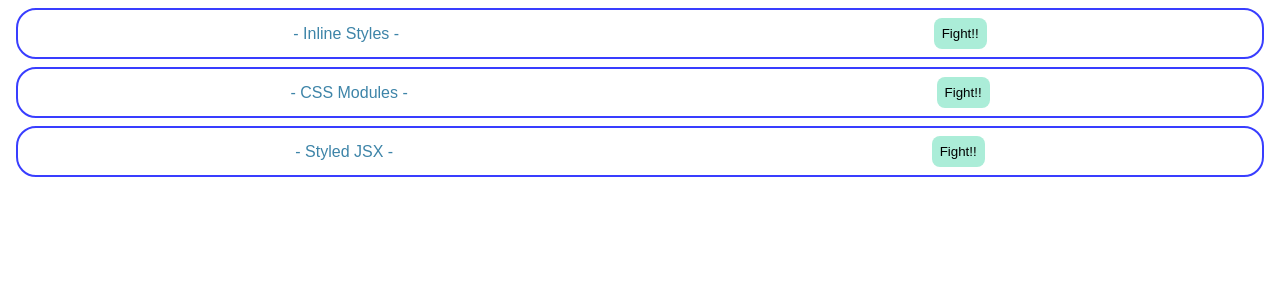
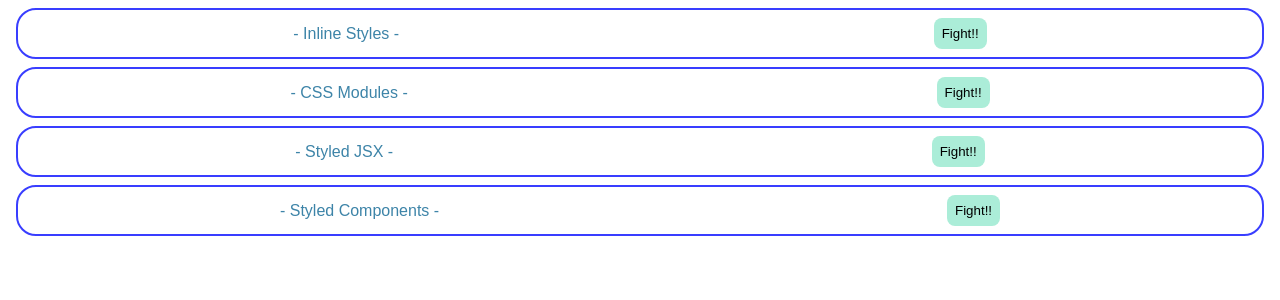
Before and after one commit to KurumiRumi/react02-04_Various-CSS, a React (Create React App) app: page / in a window 1280 px wide. Shown: the top 300 px of the page. Built offline with nearby package versions, Linux system fonts and the light colour scheme.

Commit message:
16. styled components

```diff
--- a/package.json
+++ b/package.json
@@ -9,6 +9,7 @@
     "react": "17.0.2",
     "react-dom": "17.0.2",
     "react-scripts": "4.0.0",
+    "styled-components": "5.3.5",
     "styled-jsx": "5.0.2"
   },
   "devDependencies": {
--- a/src/App.js
+++ b/src/App.js
@@ -1,5 +1,6 @@
 import { CssModules } from "./components/CssModules";
 import { InlineStyle } from "./components/InlineStyle";
+import { StyledComponents } from "./components/StyledComponents";
 import { StyledJsx } from "./components/StyledJsx";
 import "./styles.css";
 
@@ -9,6 +10,7 @@
       <InlineStyle />
       <CssModules />
       <StyledJsx />
+      <StyledComponents />
     </div>
   );
 }
--- /dev/null
+++ b/src/components/StyledComponents.jsx
@@ -0,0 +1,38 @@
+import styled from "styled-components";
+
+export const StyledComponents = () => {
+  return (
+    <SContainer>
+      <STitle>- Styled Components -</STitle>
+      <SButton>Fight!!</SButton>
+    </SContainer>
+  );
+};
+
+const SContainer = styled.div`
+  border: solid 2px #393eff;
+  border-radius: 20px;
+  padding: 8px;
+  margin: 8px;
+  display: flex;
+  justify-content: space-around;
+  align-items: center;
+`;
+
+const STitle = styled.p`
+  margin: 0;
+  color: #3d84a8;
+`;
+
+const SButton = styled.button`
+  background-color: #abedd8;
+  border: none;
+  padding: 8px;
+  border-radius: 8px;
+
+  &:hover {
+    background-color: #46cdcf;
+    color: #fff;
+    cursor: pointer;
+  }
+`;
```
